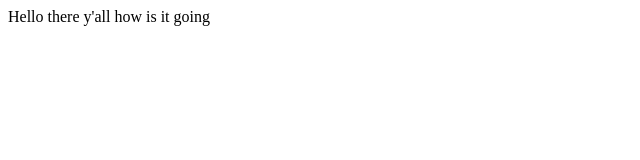
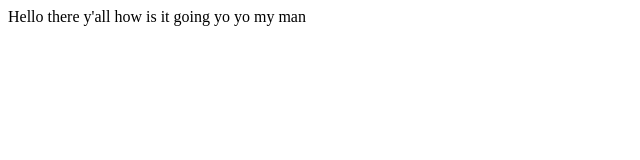
Before and after one commit to celiib/celiib.github.io, a plain HTML site: page index.html in a window 1280 px wide. Shown: the whole page, without its empty margins (0-640 px from the left). Drawn offline with Linux system fonts and the light colour scheme.

Commit message:
my first commit

```diff
--- a/index.html
+++ b/index.html
@@ -1,5 +1,5 @@
 <body>
 	Hello there y'all
 	how is it going
-
+	yo yo my man
 </body>
```
